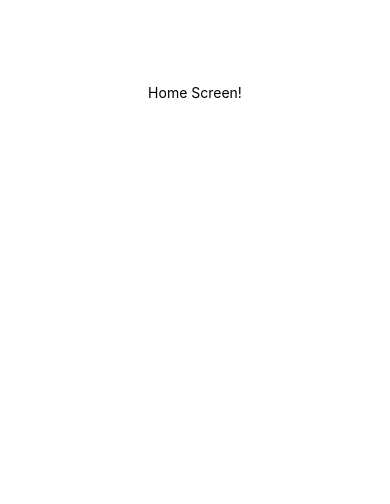
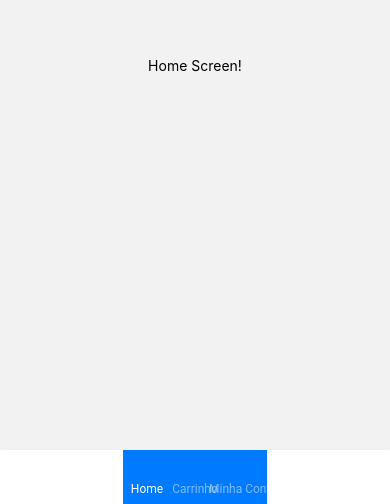
Before and after one commit to Alex-Ruzsicska/games-e-commerce, a React Native app: screen / in a window 390 px wide. Shown: the part 340-844 px from the top of the page. Built offline with nearby package versions, Linux system fonts and the light colour scheme.

Commit message:
Installing react-navigation

```diff
--- a/App.js
+++ b/App.js
@@ -1,8 +1,30 @@
 import React from 'react';
-import Home from './src/screens/Home';
+import HomeScreen from './src/screens/Home';
+import CartScreen from './src/screens/Cart';
+import MyAccountScreen from './src/screens/MyAccount';
+
+
+import { Provider as PaperProvider } from 'react-native-paper';
+import { NavigationContainer } from '@react-navigation/native';
+import { createMaterialBottomTabNavigator } from '@react-navigation/material-bottom-tabs';
+
+const Tab = createMaterialBottomTabNavigator();
+
 
 export default function App() {
   return (
-    <Home></Home>
+    <PaperProvider>
+      <NavigationContainer>
+        <Tab.Navigator
+          initialRouteName="Home"
+          barStyle={{ alignItems: "center", justifyContent: "center"}}
+        >
+          <Tab.Screen name="Home" component={HomeScreen}/>
+          <Tab.Screen name="Carrinho" component={CartScreen} />
+          <Tab.Screen name="Minha Conta" component={MyAccountScreen} />
+
+        </Tab.Navigator>
+      </NavigationContainer>
+    </PaperProvider>
   );
 }
--- a/package.json
+++ b/package.json
@@ -8,13 +8,16 @@
     "eject": "expo eject"
   },
   "dependencies": {
+    "@react-navigation/material-bottom-tabs": "^6.0.5",
+    "@react-navigation/native": "^6.0.2",
     "expo": "~42.0.1",
     "expo-status-bar": "~1.0.4",
     "react": "16.13.1",
     "react-dom": "16.13.1",
     "react-native": "https://github.com/expo/react-native/archive/sdk-42.0.0.tar.gz",
     "react-native-paper": "^4.9.2",
-    "react-native-web": "~0.13.12",
+    "react-native-screens": "~3.4.0",
+    "react-native-web": "^0.17.1",
     "react-redux": "^7.2.4",
     "redux": "^4.1.1"
   },
```
Also changed, not shown: 1 other file (tests, documents, lock files or other folders).
